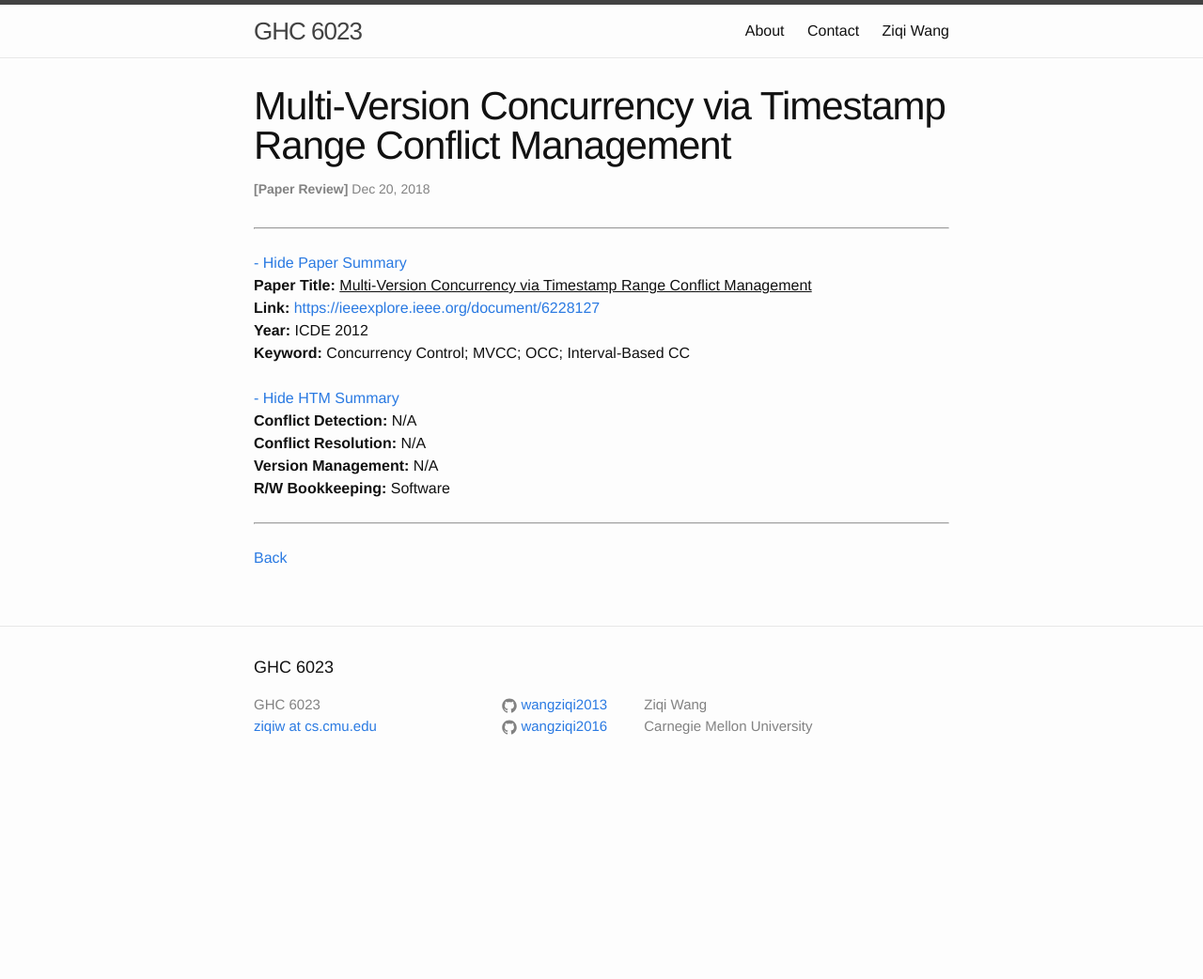
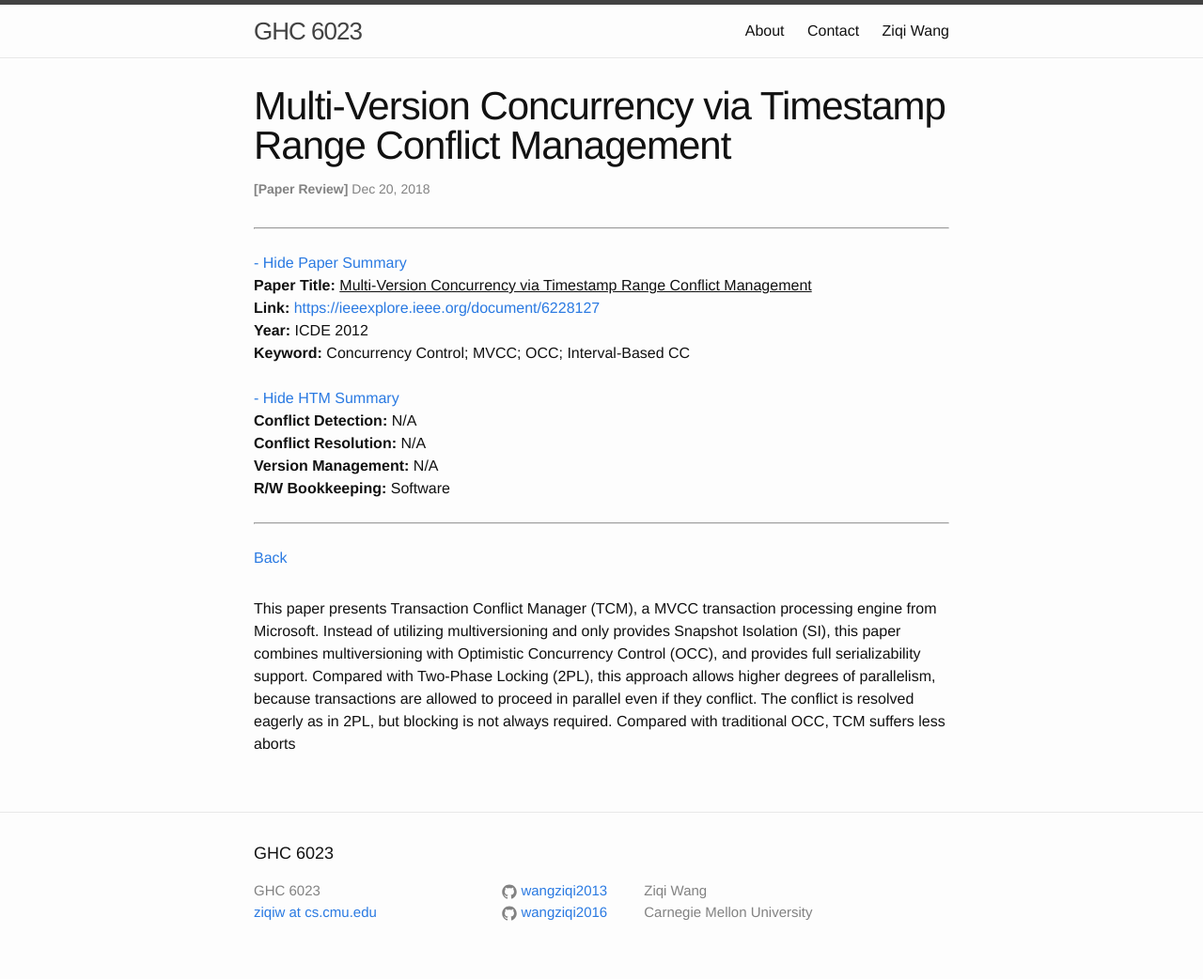
Before and after one commit to wangziqi2013/wangziqi2013.github.io, a Jekyll site: the page built from _posts/2018-12-20-mvcc-via-timestamp-range-conflict-management.markdown, in a window 1280 px wide. Shown: the whole page at 94% size. Built offline with Jekyll 4.4.1, drawn with Linux system fonts in a browser that asks for light colours; before the commit the page ends 900 px from its top, so only the background shows below that.

Commit message:
Working on comparison

```diff
--- a/_posts/2018-12-20-mvcc-via-timestamp-range-conflict-management.markdown
+++ b/_posts/2018-12-20-mvcc-via-timestamp-range-conflict-management.markdown
@@ -12,3 +12,10 @@ htm_cd: N/A
 htm_cr: N/A
 version_mgmt: N/A
 ---
+
+This paper presents Transaction Conflict Manager (TCM), a MVCC transaction processing engine from Microsoft.
+Instead of utilizing multiversioning and only provides Snapshot Isolation (SI), this paper combines multiversioning
+with Optimistic Concurrency Control (OCC), and provides full serializability support. Compared with Two-Phase Locking (2PL),
+this approach allows higher degrees of parallelism, because transactions are allowed to proceed in parallel even if they conflict.
+The conflict is resolved eagerly as in 2PL, but blocking is not always required. Compared with traditional OCC, TCM
+suffers less aborts
```
